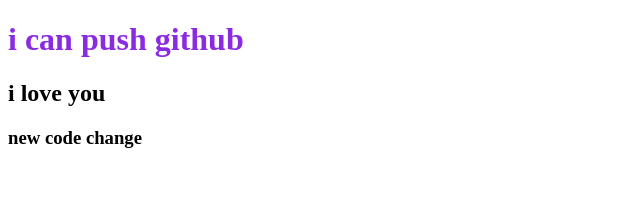
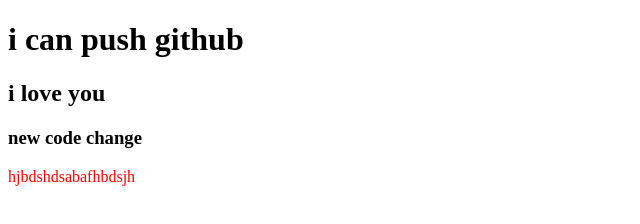
Before and after one commit to Aniketgopal4060/my-next-repo, a plain HTML site: page index.html in a window 1280 px wide. Shown: the whole page, without its empty margins (0-640 px from the left). Drawn offline with Linux system fonts and the light colour scheme.

Commit message:
color changes

```diff
--- a/index.html
+++ b/index.html
@@ -11,5 +11,6 @@
 <h1>i can push github</h1>
 <h2>i love you</h2>
 <h3>new code change</h3>
+<p>hjbdshdsabafhbdsjh</p>
 </body>
 </html>
--- a/style.css
+++ b/style.css
@@ -1,3 +1,3 @@
-h1{
-    color: blueviolet;
+p{
+    color: red;
 }
```
